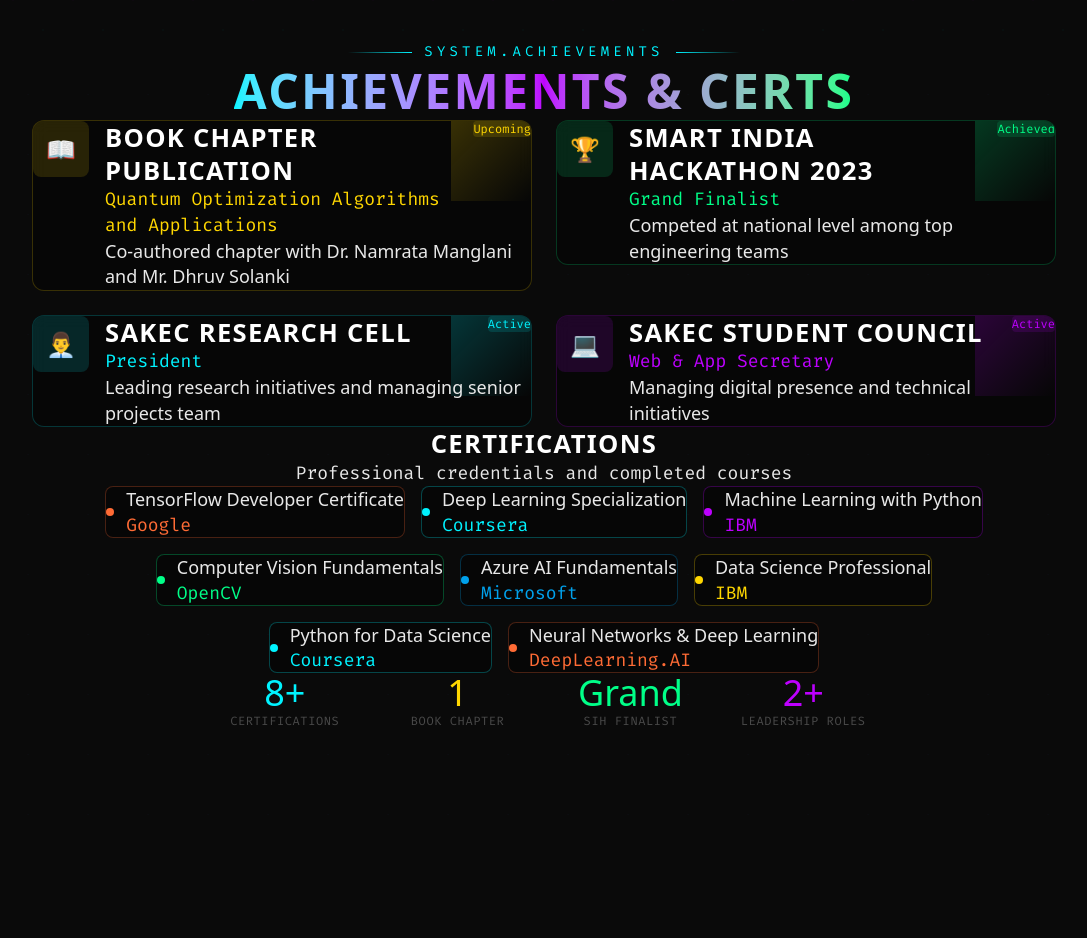
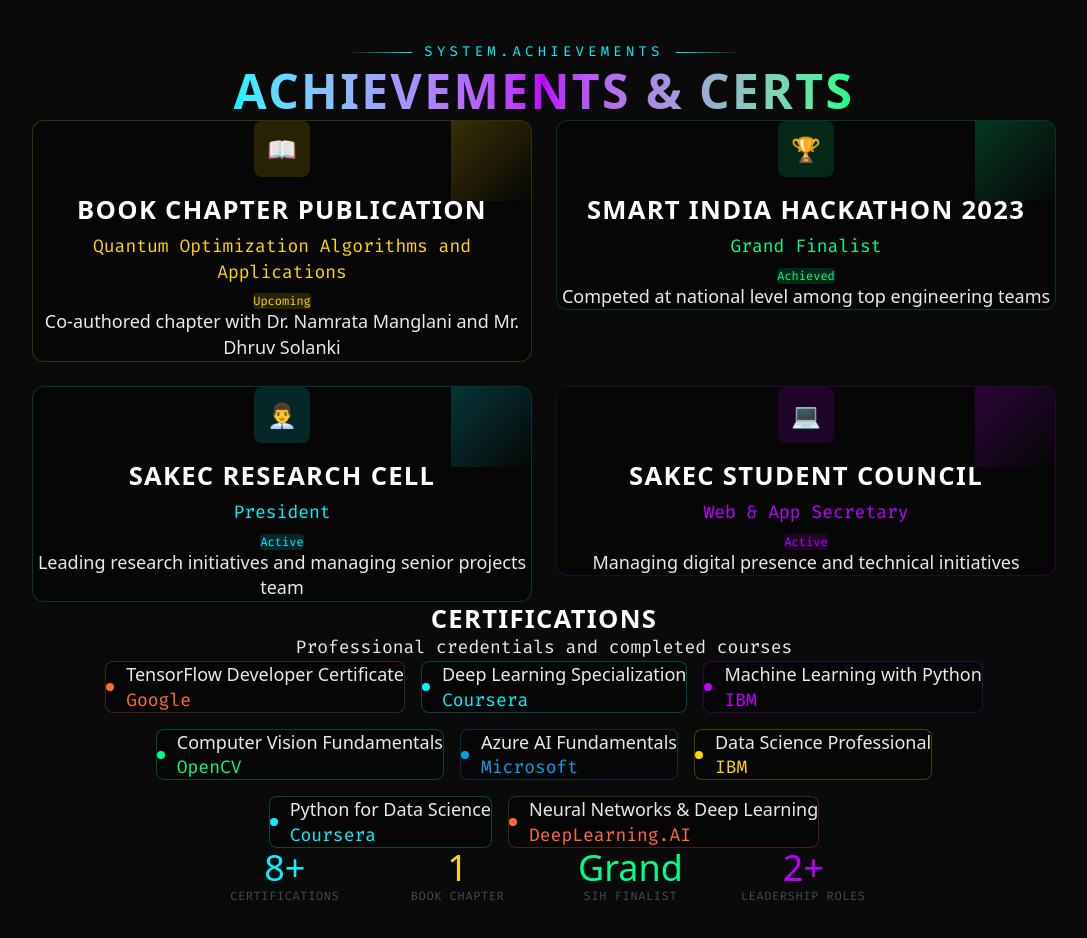
Before and after one commit to PiKa919/Portfoio, a Next.js app: page / in a window 1280 px wide. Shown: the part 2520-3458 px from the top of the page, without its empty margins (32-1119 px from the left). Built offline with nearby package versions, Linux system fonts and the light colour scheme.

Commit message:
style: Center content in Certifications and Experience sections

```diff
--- a/src/components/sections/Certifications.tsx
+++ b/src/components/sections/Certifications.tsx
@@ -157,7 +157,7 @@ export default function Certifications() {
                 />
 
                 {/* Content */}
-                <div className="relative z-10 flex gap-3 md:gap-4">
+                <div className="relative z-10 flex flex-col items-center text-center gap-3 md:gap-4">
                   <div
                     className="flex-shrink-0 w-12 h-12 md:w-14 md:h-14 rounded-lg flex items-center justify-center text-xl md:text-2xl"
                     style={{ background: item.color + "22" }}
@@ -165,9 +165,8 @@ export default function Certifications() {
                     {item.icon}
                   </div>
 
-                  <div className="flex-1">
-                    <div className="flex items-start justify-between gap-2">
-                      <div>
+                  <div className="flex-1 w-full">
+                    <div className="flex flex-col items-center gap-2 mb-2">
                       <h3 className="font-[family-name:var(--font-gaming)] text-white text-lg tracking-wide">
                         {item.title}
                       </h3>
@@ -177,9 +176,8 @@ export default function Certifications() {
                       >
                         {item.subtitle}
                       </p>
-                      </div>
                       <span
-                        className="px-2 py-1 text-xs font-mono rounded"
+                        className="px-2 py-1 text-xs font-mono rounded inline-block"
                         style={{
                           background: item.color + "22",
                           color: item.color,
--- a/src/components/sections/Experience.tsx
+++ b/src/components/sections/Experience.tsx
@@ -252,11 +252,10 @@ export default function Experience() {
               className="group"
             >
               <div
-                className="h-full p-4 md:p-6 bg-black/30 backdrop-blur-sm border border-white/10 rounded-xl hover:border-opacity-50 transition-all duration-300 text-left"
+                className="h-full p-4 md:p-6 bg-black/30 backdrop-blur-sm border border-white/10 rounded-xl hover:border-opacity-50 transition-all duration-300 text-center flex flex-col items-center"
                 style={{ borderColor: exp.color + "33" }}
               >
-                <div className="flex items-start justify-between gap-3">
-                  <div className="flex-1 min-w-0">
+                <div className="flex flex-col items-center gap-2 w-full mb-4">
                   <span
                     className="text-xs font-mono"
                     style={{ color: exp.color }}
@@ -269,9 +268,8 @@ export default function Experience() {
                   <p className="text-purple text-sm font-mono mt-1">
                     {exp.role}
                   </p>
-                  </div>
                   <span
-                    className="px-2 py-1 text-[10px] md:text-xs font-mono rounded shrink-0"
+                    className="px-2 py-1 text-[10px] md:text-xs font-mono rounded inline-block mt-2"
                     style={{
                       background: exp.color + "22",
                       color: exp.color,
@@ -281,9 +279,9 @@ export default function Experience() {
                   </span>
                 </div>
 
-                <ul className="mt-3 md:mt-4 space-y-2">
+                <ul className="space-y-2 w-full">
                   {exp.details.slice(0, 3).map((detail, i) => (
-                    <li key={i} className="text-muted text-xs md:text-sm flex items-start gap-2">
+                    <li key={i} className="text-muted text-xs md:text-sm flex items-center justify-center gap-2">
                       <span className="shrink-0" style={{ color: exp.color }}>▸</span>
                       <span className="break-words">{detail}</span>
                     </li>
```
Lines whose indentation alone changed are shown as unchanged.
